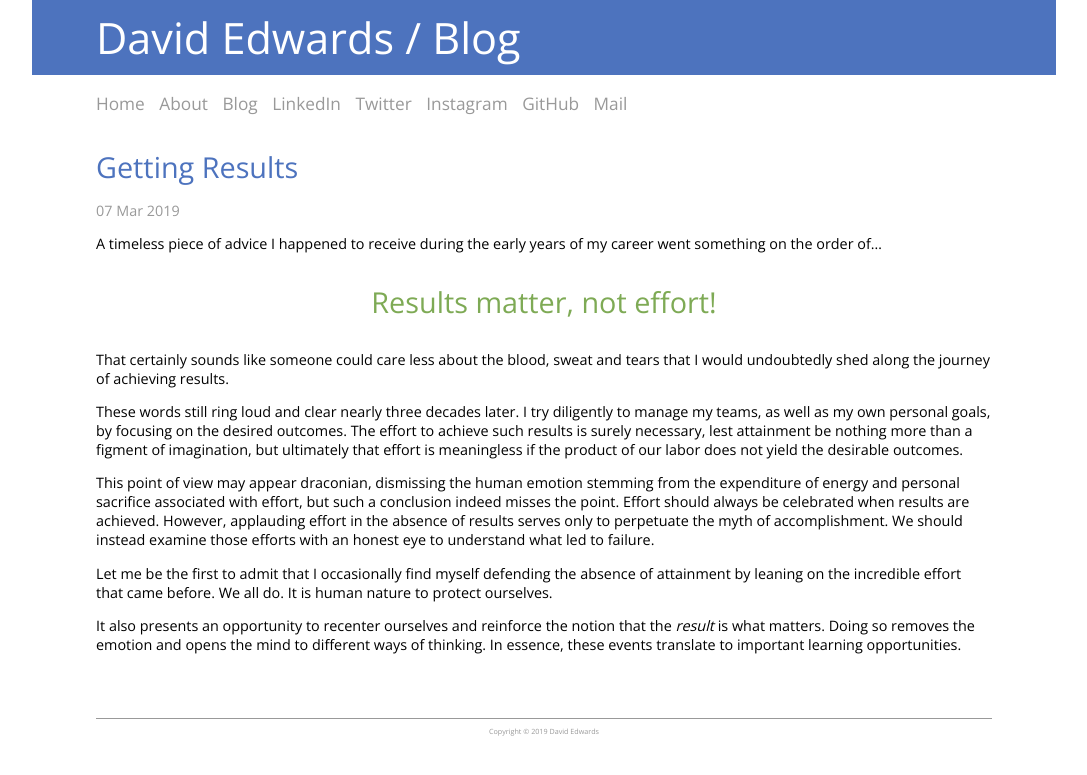
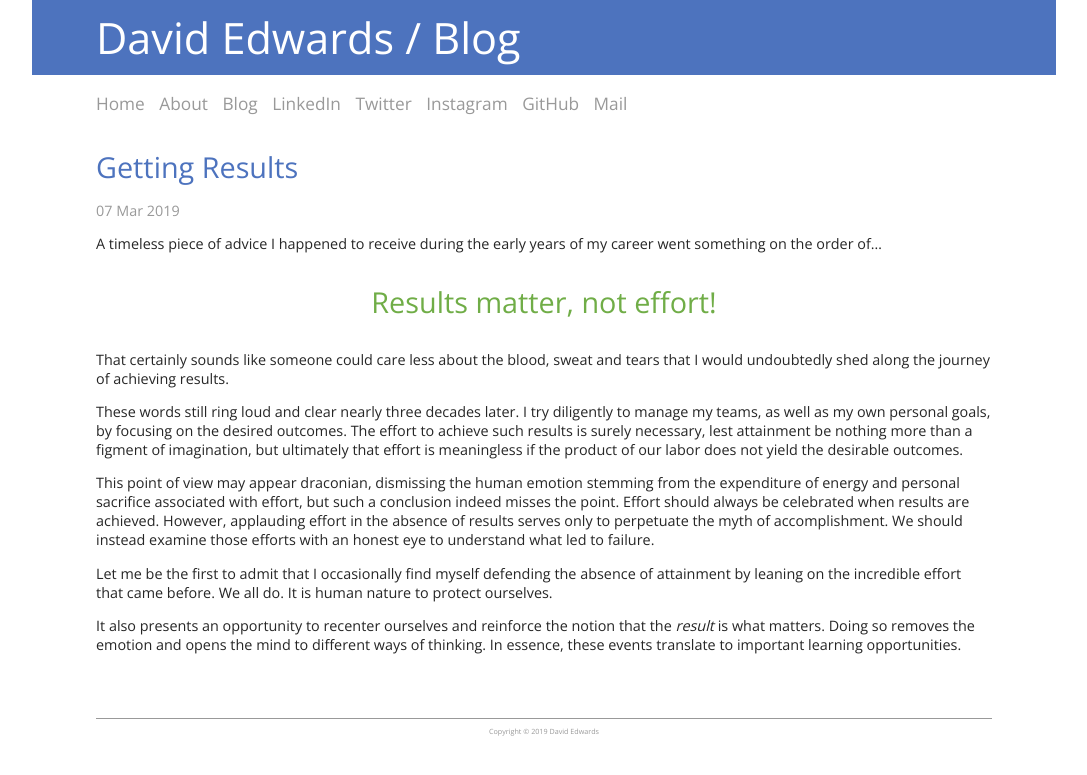
Before and after one commit to davidledwards/davidledwards.github.io, a Jekyll site: the page built from _posts/2019-03-07-getting-results.md, in a window 1280 px wide. Shown: the top 775 px of the page, without its empty margins (96-1183 px from the left). Built offline with Jekyll 4.4.1, drawn with Linux system fonts in a browser that asks for light colours.

Commit message:
update colors

```diff
--- a/css/main.css
+++ b/css/main.css
@@ -2,6 +2,7 @@
   font-family: 'Open Sans', Helvetica, sans-serif;
   font-size: 0.9em;
   font-weight: normal;
+  color: #262626;
   margin: 0;
   margin-left: 10%;
   margin-right: 10%;
@@ -117,7 +118,12 @@
 
 a {
   text-decoration: none;
-  color: #DF8244;
+  color: #ED7C30;
+}
+
+strong {
+  font-weight: bold;
+  color: #70AD47;
 }
 
 img {
@@ -156,7 +162,7 @@
 p.loud {
   text-align: center;
   font-size: 2.0em;
-  color: #7EAA55;
+  color: #70AD47;
 }
 
 .center {
```
